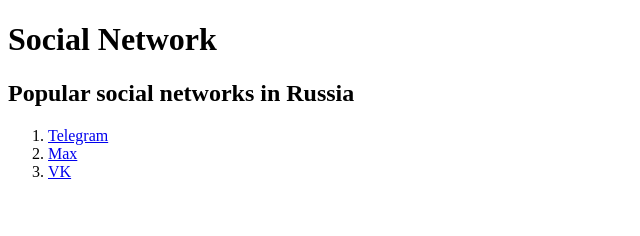
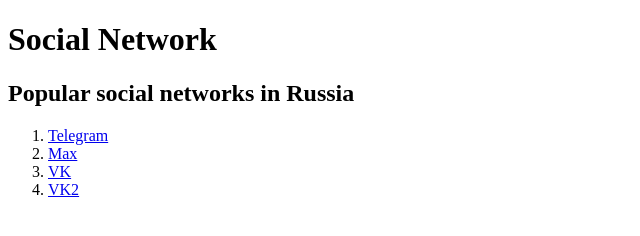
Before and after one commit to Camnitto/task-html, a website: page src/index.html in a window 1280 px wide. Shown: the full height of the page, 0-640 px from the left. Drawn offline with Linux system fonts and the light colour scheme.

Commit message:
Задание по HTML

```diff
--- a/src/index.html
+++ b/src/index.html
@@ -10,8 +10,10 @@
             <li>
                 <a href="https://web.telegram.org" target="_blank">Telegram</a>
             </li>
+
             <li><a href="https://max.ru" target="_blank">Max</a></li>
             <li><a href="https://vk.com" target="_blank">VK</a></li>
+            <li><a href="https://vk2.com" target="_blank">VK2</a></li>
         </ol>
     </body>
 </html>
```
